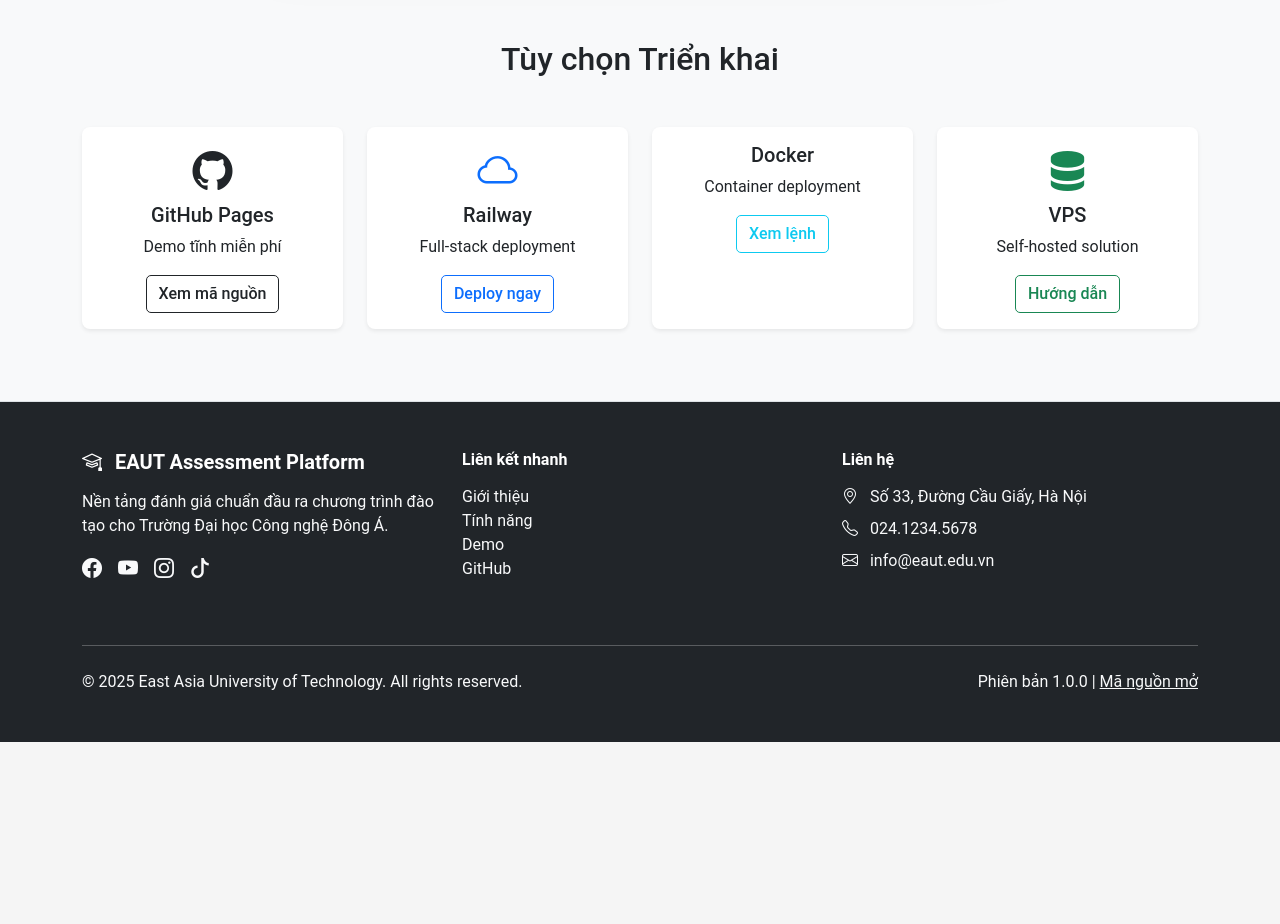
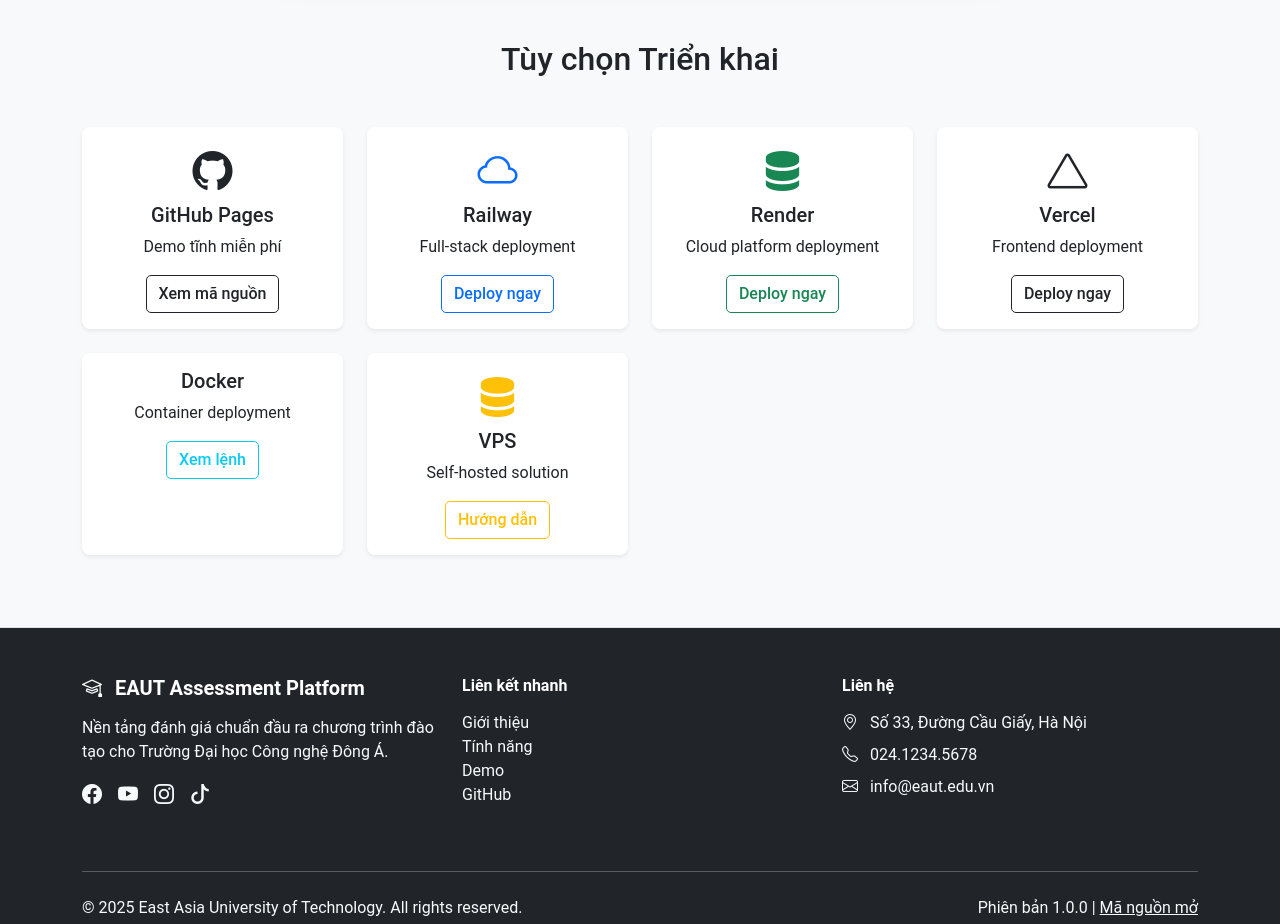
Before and after one commit to Bennguyenru/eaut-assessment-platform, a website: page index.html in a window 1280 px wide. Shown: the part 2960-3884 px from the top of the page. Before the commit the page ends 3702 px from the top, so only its background shows below. Drawn offline with nearby package versions, Linux system fonts and the light colour scheme; some icons are missing.

Commit message:
Fix deployment buttons with correct URLs and add Render/Vercel options

```diff
--- a/index.html
+++ b/index.html
@@ -343,7 +343,7 @@
                             <i class="bi bi-github text-dark fs-1 mb-3"></i>
                             <h5 class="card-title">GitHub Pages</h5>
                             <p class="card-text">Demo tĩnh miễn phí</p>
-                            <a href="https://github.com/eaut-dev/assessment-platform" class="btn btn-outline-dark">
+                            <a href="https://github.com/Bennguyenru/eaut-assessment-platform" class="btn btn-outline-dark">
                                 Xem mã nguồn
                             </a>
                         </div>
@@ -355,7 +355,31 @@
                             <i class="bi bi-cloud text-primary fs-1 mb-3"></i>
                             <h5 class="card-title">Railway</h5>
                             <p class="card-text">Full-stack deployment</p>
-                            <a href="#" class="btn btn-outline-primary">
+                            <a href="https://railway.app/template/eN8ypQ?referralCode=dZVJYh" target="_blank" class="btn btn-outline-primary">
+                                Deploy ngay
+                            </a>
+                        </div>
+                    </div>
+                </div>
+                <div class="col-md-6 col-lg-3 mb-4">
+                    <div class="card h-100 border-0 shadow-sm">
+                        <div class="card-body text-center">
+                            <i class="bi bi-server text-success fs-1 mb-3"></i>
+                            <h5 class="card-title">Render</h5>
+                            <p class="card-text">Cloud platform deployment</p>
+                            <a href="https://render.com/deploy?repo=https://github.com/Bennguyenru/eaut-assessment-platform" target="_blank" class="btn btn-outline-success">
+                                Deploy ngay
+                            </a>
+                        </div>
+                    </div>
+                </div>
+                <div class="col-md-6 col-lg-3 mb-4">
+                    <div class="card h-100 border-0 shadow-sm">
+                        <div class="card-body text-center">
+                            <i class="bi bi-triangle text-dark fs-1 mb-3"></i>
+                            <h5 class="card-title">Vercel</h5>
+                            <p class="card-text">Frontend deployment</p>
+                            <a href="https://vercel.com/new/clone?repository-url=https://github.com/Bennguyenru/eaut-assessment-platform" target="_blank" class="btn btn-outline-dark">
                                 Deploy ngay
                             </a>
                         </div>
@@ -376,10 +400,10 @@
                 <div class="col-md-6 col-lg-3 mb-4">
                     <div class="card h-100 border-0 shadow-sm">
                         <div class="card-body text-center">
-                            <i class="bi bi-server text-success fs-1 mb-3"></i>
+                            <i class="bi bi-server text-warning fs-1 mb-3"></i>
                             <h5 class="card-title">VPS</h5>
                             <p class="card-text">Self-hosted solution</p>
-                            <a href="#" class="btn btn-outline-success">
+                            <a href="https://github.com/Bennguyenru/eaut-assessment-platform/blob/main/DEPLOYMENT_README.md" target="_blank" class="btn btn-outline-warning">
                                 Hướng dẫn
                             </a>
                         </div>
@@ -397,8 +421,8 @@
                         </div>
                         <div class="modal-body">
                             <pre class="bg-dark text-light p-3 rounded"><code># Clone repository
-git clone https://github.com/eaut-dev/assessment-platform.git
-cd assessment-platform
+git clone https://github.com/Bennguyenru/eaut-assessment-platform.git
+cd eaut-assessment-platform
 
 # Build and run with Docker Compose
 docker-compose up -d
```
